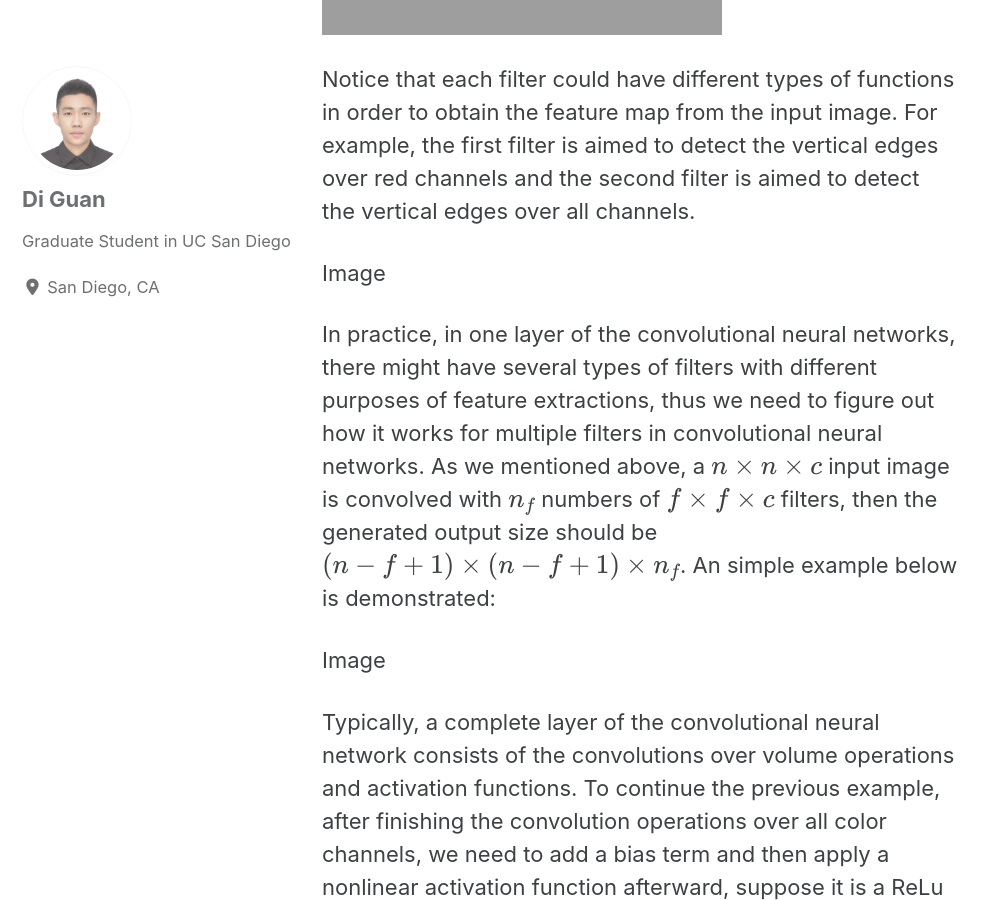
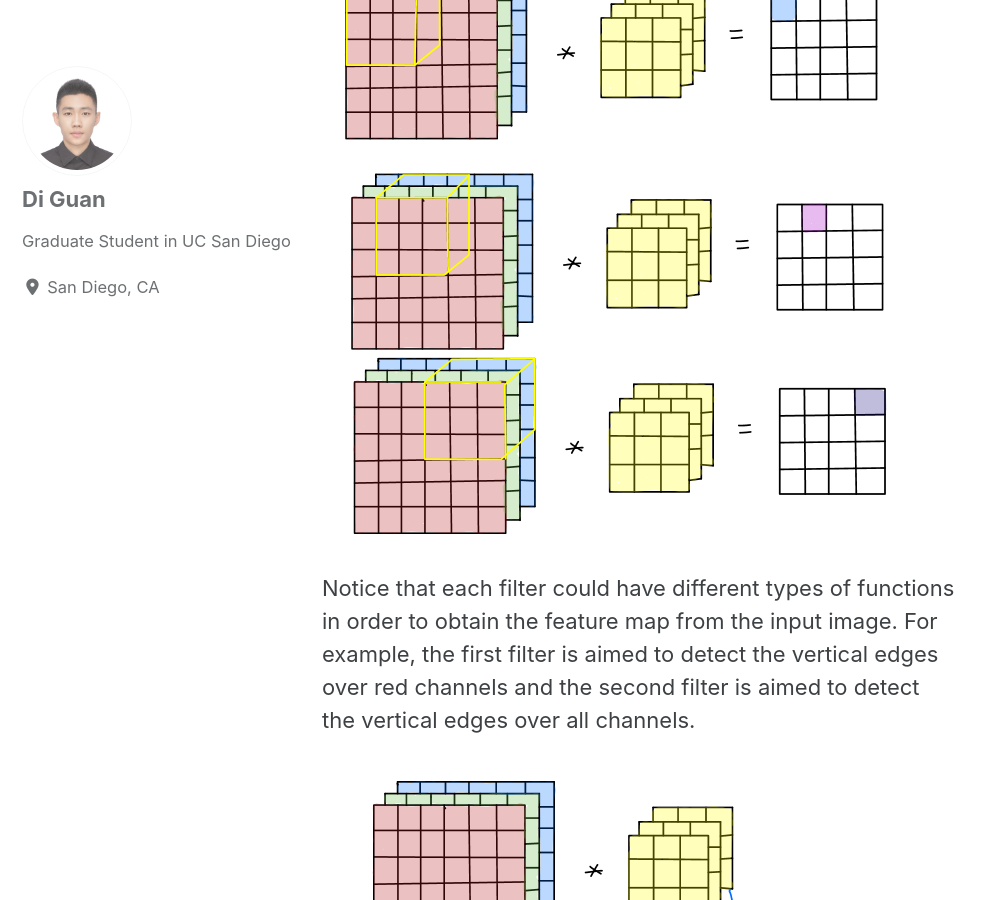
Before and after one commit to guandi1995/guandi1995.github.io, a Jekyll site: the page built from _posts/2020-07-25-One Layer of a Convolutional Networks.md, in a window 1280 px wide and 900 px high, scrolled down 1470 px. Shown: the whole window, without its empty margins (0-997 px from the left). Built offline with Jekyll 4.4.1, drawn with Linux system fonts in a browser that asks for light colours; cached includes are drawn as plain includes; nearby versions of some CDN libraries; formulas are drawn with MathJax 3.

Commit message:
one_layer

```diff
--- a/_posts/2020-07-25-One Layer of a Convolutional Networks.md
+++ b/_posts/2020-07-25-One Layer of a Convolutional Networks.md
@@ -13,16 +13,18 @@
 
 To figure out how it works in one specific layer of the convolutional neural network, we need to have a good command of how convolutions over volume works. For instance, if we have a $$6\times6\times3$$ input image with 3 color channels (red, green and blue), to convolve with it, we need a filter with the size of $$f\times f\times 3$$. Let $$f=3$$. It is obvious that there are 27 numbers in the filter (9 numbers in each channel), the convolution operations are quite straightforward: select the specific region over each channel, multiply the corresponding entries and sum them up to achieve the value of each entry in the generated output. The procedures of the convolution over volume are illustrated below:
 
-<img src="{{ site.url }}{{ site.baseurl }}/images/one_layer_cnn/conv_over_volume.jpeg" alt="">
+<img src="{{ site.url }}{{ site.baseurl }}/images/one_layer_cnn/conv_over_volume.PNG" alt="">
 
 Notice that each filter could have different types of functions in order to obtain the feature map from the input image. For example, the first filter is aimed to detect the vertical edges over red channels and the second filter is aimed to detect the vertical edges over all channels.
 
-Image
+<img src="{{ site.url }}{{ site.baseurl }}/images/one_layer_cnn/filters.PNG" alt="">
 
 In practice, in one layer of the convolutional neural networks, there might have several types of filters with different purposes of feature extractions, thus we need to figure out how it works for multiple filters in convolutional neural networks. As we mentioned above, a $$n\times n\times c$$ input image is convolved with $$n_f $$ numbers of  $$f\times f\times c $$ filters, then the generated output size should be $$(n-f+1)\times (n-f+1)\times n_f$$. An simple example below is demonstrated:
 
-Image
+<img src="{{ site.url }}{{ site.baseurl }}/images/one_layer_cnn/multiple_filters.PNG" alt="">
 
 Typically, a complete layer of the convolutional neural network consists of the convolutions over volume operations and activation functions. To continue the previous example, after finishing the convolution operations over all color channels, we need to add a bias term and then apply a nonlinear activation function afterward, suppose it is a ReLu activation function. To complete, those two generated output has to be stacked together to obtain a $$4\times4\times2$$ final output.
 
 Denote the input image as $$a^{[0]}$$ or $$x$$. Then we could treat two filters as weight matrix $$w^{[1]}$$ since the convolution operations here are actually conducting linear operations (simply multiply the entries and sum them up together). Denote $$z^{[1]}=w^{[1]}a^{[0]}+b^{[1]}$$ and then output would be $$a^{[1]}=g(z^{[1]})$$ where $$g$$ is the activation function.
+
+<img src="{{ site.url }}{{ site.baseurl }}/images/one_layer_cnn/one_layer_procedure.PNG" alt="">
```
Also changed, not shown: images/one_layer_cnn/filters.PNG (added), images/one_layer_cnn/multiple_filters.PNG (added), images/one_layer_cnn/one_layer_procedure.PNG (added).
